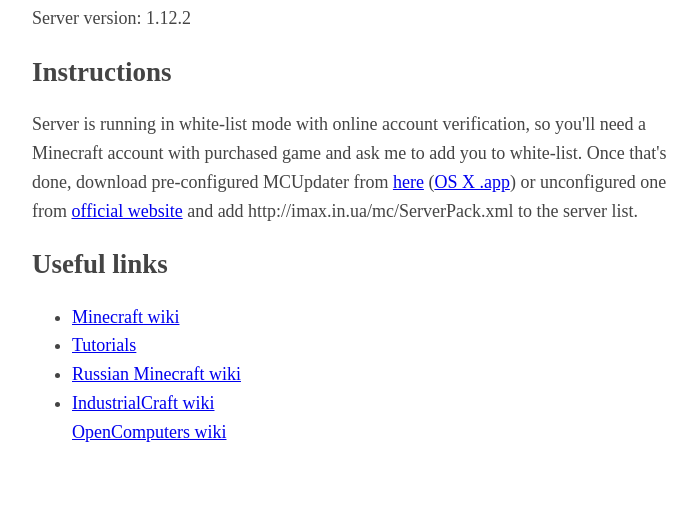
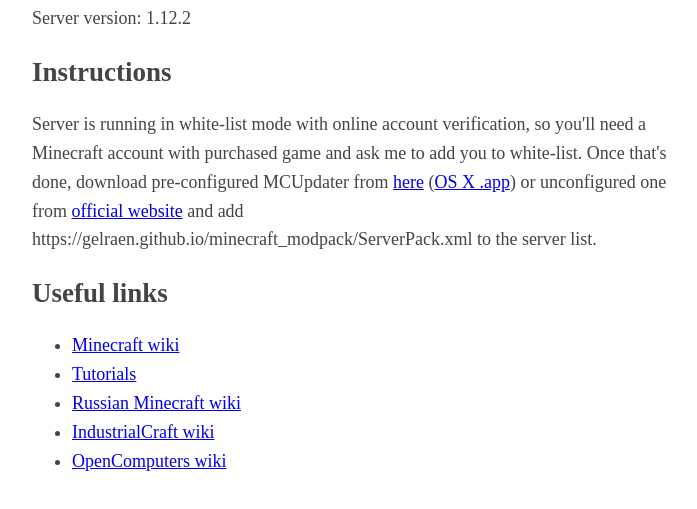
Before and after one commit to imax9000/minecraft_modpack, a plain HTML site: page index.html in a window 1280 px wide. Shown: the part 103-612 px from the top of the page, without its empty margins (283-980 px from the left). Drawn offline with Linux system fonts and the light colour scheme.

Commit message:
Update serverpack and home page URLs

```diff
--- a/ServerPack.xml
+++ b/ServerPack.xml
@@ -1,7 +1,7 @@
 <?xml version="1.0" encoding="UTF-8"?>
 <?xml-stylesheet href="ServerPackv2.xsl" type="text/xsl" ?>
 <ServerPack version="3.3" xmlns="http://www.mcupdater.com" xmlns:xsi="http://www.w3.org/2001/XMLSchema-instance" xsi:schemaLocation="http://www.mcupdater.com http://files.mcupdater.com/ServerPackv2.xsd">
-  <Server id="cats" name="Brave New World" newsUrl="http://imax.in.ua/mc/" version="1.12.2" mainClass="net.minecraft.launchwrapper.Launch" launcherType="Vanilla" revision="26">
+  <Server id="cats" name="Brave New World" newsUrl="https://gelraen.github.io/minecraft_modpack/" version="1.12.2" mainClass="net.minecraft.launchwrapper.Launch" launcherType="Vanilla" revision="27">
     <Import url="http://files.mcupdater.com/example/forge.php?mc=1.12.2&amp;forge=14.23.5.2847">forge</Import>
 
 		<Module name="CompactStorage" id="compactstorage" depends="" side="BOTH">
--- a/index.html
+++ b/index.html
@@ -21,7 +21,7 @@
 		<h1>localhost minecraft server</h1>
 		<p>Server version: 1.12.2</p>
 		<h2>Instructions</h2>
-		Server is running in white-list mode with online account verification, so you'll need a Minecraft account with purchased game and ask me to add you to white-list. Once that's done, download pre-configured MCUpdater from <a href="http://imax.in.ua/mc/MCUpdater.jar">here</a> (<a href="http://imax.in.ua/mc/MCUpdater.app.zip">OS X .app</a>) or unconfigured one from <a href="http://mcupdater.com/">official website</a> and add http://imax.in.ua/mc/ServerPack.xml to the server list.
+		Server is running in white-list mode with online account verification, so you'll need a Minecraft account with purchased game and ask me to add you to white-list. Once that's done, download pre-configured MCUpdater from <a href="http://imax.in.ua/mc/MCUpdater.jar">here</a> (<a href="http://imax.in.ua/mc/MCUpdater.app.zip">OS X .app</a>) or unconfigured one from <a href="http://mcupdater.com/">official website</a> and add https://gelraen.github.io/minecraft_modpack/ServerPack.xml to the server list.
 		<h2>Useful links</h2>
 		<ul>
 			<!--li><a href="http://mc.imax.in.ua/">World map</a></li-->
@@ -30,7 +30,7 @@
 			<li><a href="http://minecraft-ru.gamepedia.com/">Russian Minecraft wiki</a></li>
 			<li><a href="http://wiki.industrial-craft.net/index.php?title=Main_Page">IndustrialCraft wiki</a></li>
 			<!--li><a href="http://minecraftbuildcraft.wikia.com/wiki/Minecraft_Buildcraft_Wiki">BuildCraft wiki</a></li-->
-			<a href="http://ocdoc.cil.li/">OpenComputers wiki</a>
+			<li><a href="http://ocdoc.cil.li/">OpenComputers wiki</a></li>
 			<!--li><a href="https://forestryforminecraft.info/Introduction">Forestry wiki</a></li-->
 			<!--li><a href="http://rs485.network/wiki/Main_Page">Logistics pipes wiki</a></li-->
 		</ul>
```
Also changed, not shown: 1 other file.
